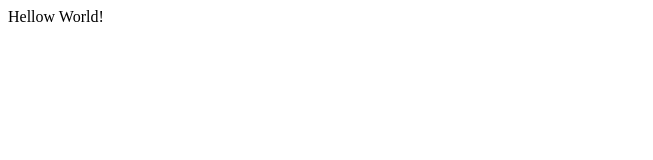
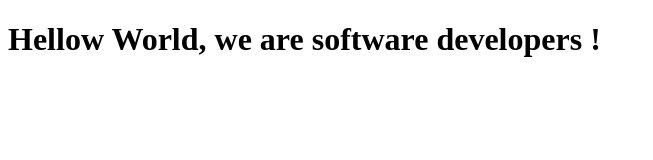
Before and after one commit to NanBel/microverse01, a plain HTML site: page index.html in a window 1280 px wide. Shown: the whole page, without its empty margins (0-653 px from the left). Drawn offline with Linux system fonts and the light colour scheme.

Commit message:
made changes to the index.html file

```diff
--- a/index.html
+++ b/index.html
@@ -1,5 +1,6 @@
 <!DOCTYPE html>
 <html lang="en">
+
 <head>
   <meta charset="UTF-8">
   <title>Fork Me! FCC: Test Suite Template</title>
@@ -7,21 +8,10 @@
 </head>
 
 <body>
-    Hellow World!
+  <h1>Hellow World, we are software developers !</h1>
   <script src="https://cdn.freecodecamp.org/testable-projects-fcc/v1/bundle.js"></script>
 
-    <!--
+  <script src="js/index.js"></script>
+</body>
 
-    Hello Camper!
-
-    For now, the test suite only works in Chrome!
-    Please read the README below in the JS Editor before beginning.
-    Feel free to delete this message once you have read it.
-    Good luck and Happy Coding!
-
-    - The freeCodeCamp Team
-
-    -->
-    <script  src="js/index.js"></script>
-  </body>
 </html>
```
Lines whose indentation alone changed are shown as unchanged.
